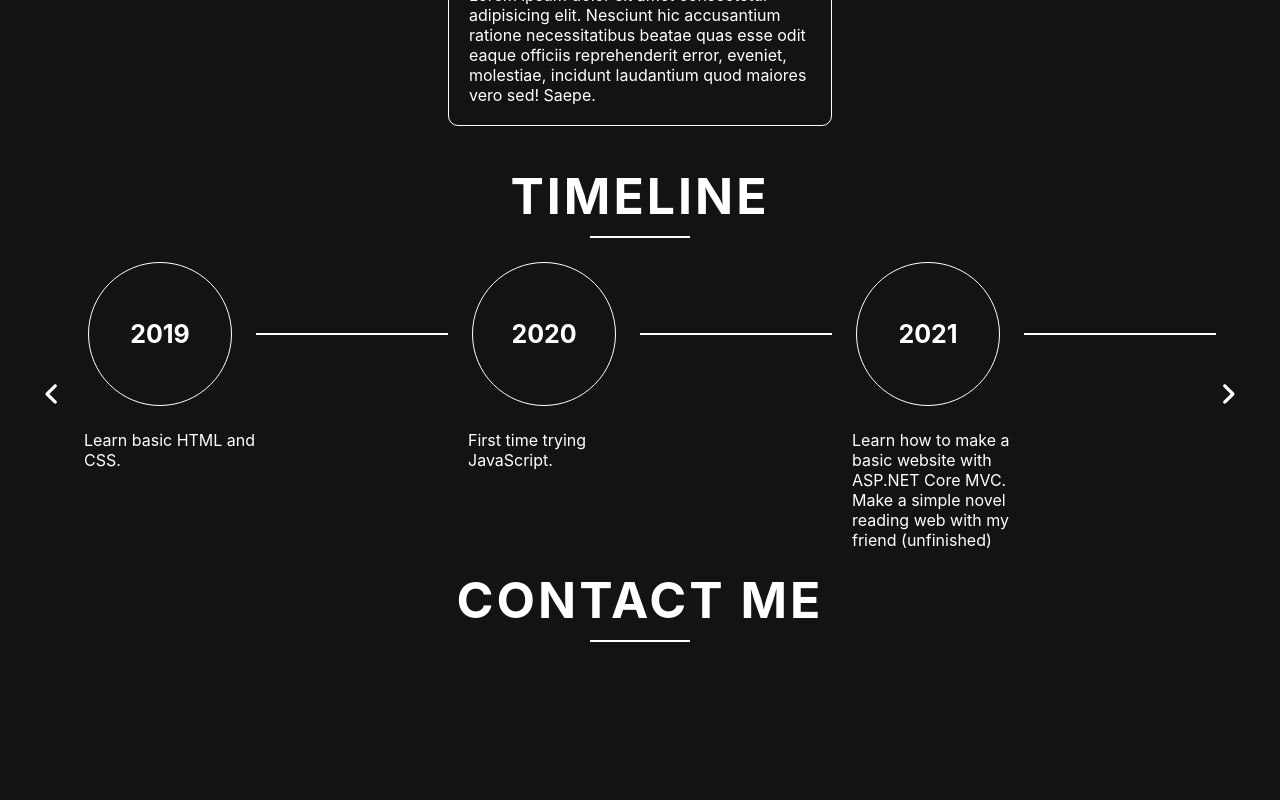
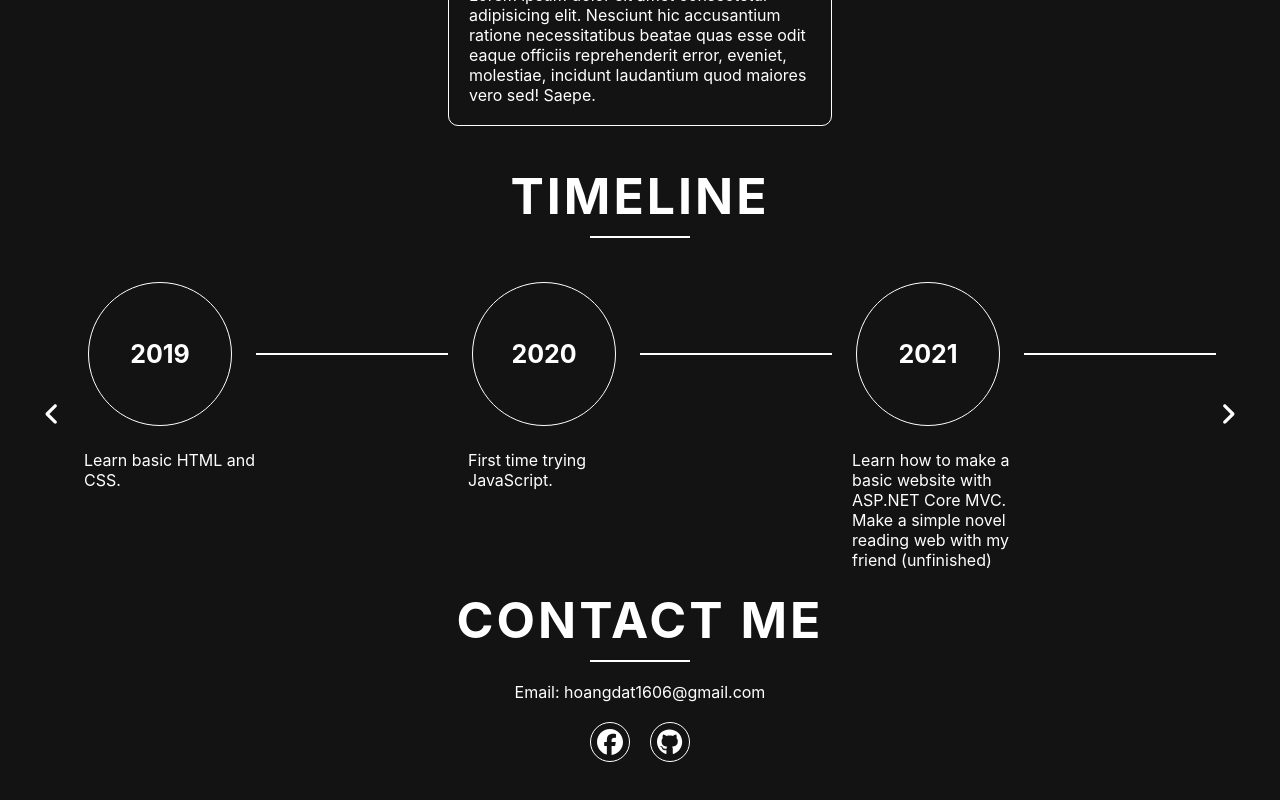
Before and after one commit to yuka166/introduce, a React (Create React App) app: page / in a window 1280 px wide. Shown: the part 1604-2404 px from the top of the page. Built offline with nearby package versions, Linux system fonts and the light colour scheme.

Commit message:
Add new content, styling responsive

```diff
--- a/src/App.css
+++ b/src/App.css
@@ -26,6 +26,13 @@
 .primary-desc {
     font-size: 20px;
     text-align: center;
+    padding: 0 20px;
+}
+
+@media screen and (max-width: 600px) {
+    .primary-desc>div {
+        text-align: left;
+    }
 }
 
 .first-word>.title {
@@ -105,6 +112,13 @@
     padding: 20px;
 }
 
+@media screen and (max-width: 600px) {
+    .programming-language>.skill-list>div {
+        width: 100%;
+    }
+
+}
+
 .skill-list>div>.skill-name {
     margin: 10px 0;
     font-size: 20px;
@@ -157,10 +171,45 @@
     left: 50%;
     transform: translate(-50%, -50%); */
     width: 90%;
-    margin: 0 auto;
+    margin: 20px auto;
 }
 
 .contact {
-    height: 100vh;
     margin-top: 20px;
 }
+
+.social {
+    margin: 20px 0;
+}
+
+.social>div {
+    margin: 10px 0;
+}
+
+.social-text {
+    display: flex;
+    justify-content: center;
+}
+
+.social-icon {
+    display: flex;
+    justify-content: center;
+    font-size: 26px;
+}
+
+.social-icon>div {
+    margin: 10px;
+    border: 1px solid white;
+    border-radius: 50%;
+    width: 40px;
+    height: 40px;
+}
+
+.social-icon>div>a {
+    color: white;
+    height: 100%;
+    width: 100%;
+    display: flex;
+    justify-content: center;
+    align-items: center;
+}
--- a/src/App.js
+++ b/src/App.js
@@ -4,6 +4,7 @@ import "slick-carousel/slick/slick.css";
 import "slick-carousel/slick/slick-theme.css";
 import { FontAwesomeIcon } from '@fortawesome/react-fontawesome';
 import { faAngleDoubleDown, faAngleRight, faAngleLeft } from '@fortawesome/free-solid-svg-icons';
+import { faFacebook, faGithub } from '@fortawesome/free-brands-svg-icons';
 import ScrollReveal from 'scrollreveal'
 import Skill from './components/ui/skill/skill';
 import SkillArr from './data/skilldata'
@@ -57,6 +58,20 @@ function App() {
     swipeToSlide: true,
     nextArrow: <TimelineArrowNext />,
     prevArrow: <TimelineArrowPrev />,
+    responsive: [
+      {
+        breakpoint: 820,
+        settings: {
+          slidesToShow: 2,
+        }
+      },
+      {
+        breakpoint: 500,
+        settings: {
+          slidesToShow: 1,
+        }
+      }
+    ]
   }
 
   function ScrollDown() {
@@ -82,16 +97,21 @@ function App() {
   }, [count, text]);
 
   useEffect(() => {
+    document.title = text;
+  }, [text]);
+
+  useEffect(() => {
     ScrollReveal().reveal('.skill-list>div', slideUp);
+    ScrollReveal().reveal('.primary-desc>div', { ...slideUp, delay: txt.length * 100 });
   }, []);
 
   return (
     <div className="container">
       <div className="first-word">
-        <div className="title">{text}</div>
+        <h1 className="title">{text}</h1>
         <div className="primary-desc">
           <div>A Front-End Developer whos loves to create beautiful, creative website.</div>
-          <div>Aiming to be an Full-Stack Developer in the future.</div>
+          <div>Aiming to be a Full-Stack Developer in the future.</div>
         </div>
         <div className="godown-btn"><button type='button' onClick={ScrollDown}><FontAwesomeIcon icon={faAngleDoubleDown} /></button></div>
       </div>
@@ -127,6 +147,17 @@ function App() {
       <div className="contact">
         <div className='title'>Contact me</div>
         <div className='title-border'></div>
+        <div className='social'>
+          <div className='social-text'>Email: hoangdat1606@gmail.com</div>
+          <div className='social-icon'>
+            <div>
+              <a href='https://www.facebook.com/izumi326/' target='_blank' rel='noreferrer'><FontAwesomeIcon icon={faFacebook} /></a>
+            </div>
+            <div>
+              <a href='https://github.com/yuka166/' target='_blank' rel='noreferrer'><FontAwesomeIcon icon={faGithub} /></a>
+            </div>
+          </div>
+        </div>
       </div>
     </div>
   );
```
